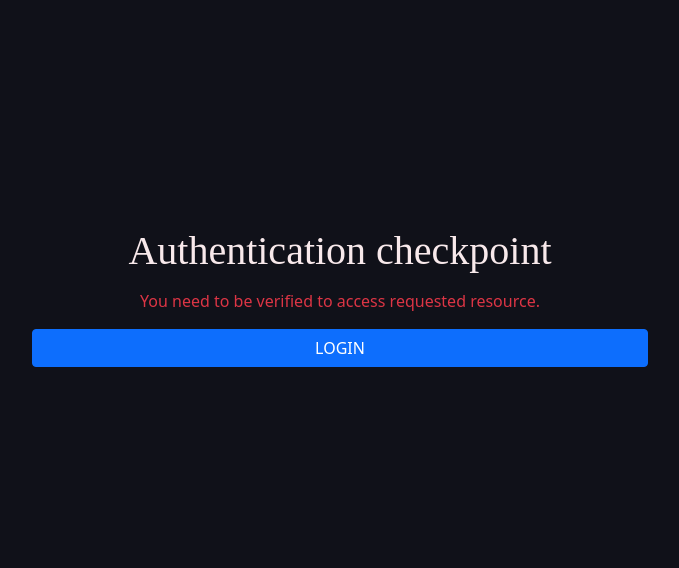
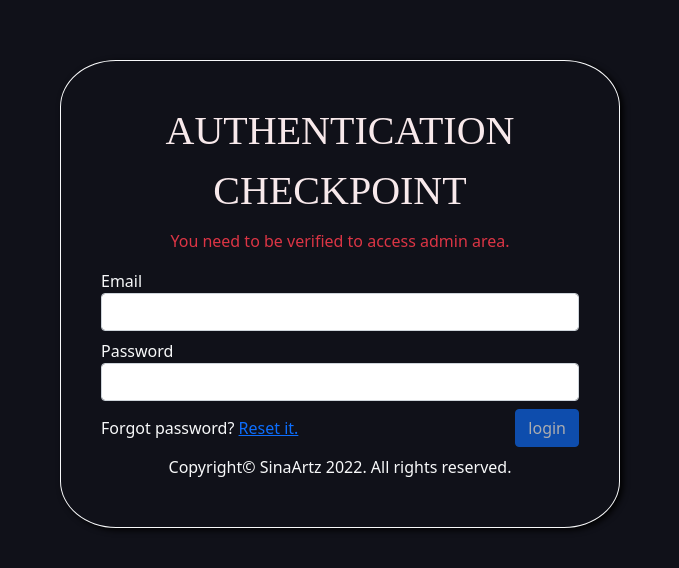
Before and after one commit to JerryWonder2126/art-page-test, an Angular app: page /auth in a window 1280 px wide. Shown: the part 106-674 px from the top of the page, without its empty margins (300-979 px from the left). Built offline with nearby package versions, Linux system fonts and the light colour scheme; no server answers; a web font is replaced by a local one.

Commit message:
Changed authentication system

```diff
--- a/package.json
+++ b/package.json
@@ -4,6 +4,8 @@
   "scripts": {
     "ng": "ng",
     "start": "ng serve",
+    "dev": "ng serve -c development",
+    "local": "ng serve -c local",
     "prod": "node ../backend/dist/index.js",
     "build": "ng build",
     "watch": "ng build --watch --configuration development",
--- a/src/app/admin/auth/auth.component.html
+++ b/src/app/admin/auth/auth.component.html
@@ -1,9 +1,24 @@
-<div class="container-fluid">
-    <div class="row justify-content-center align-items-center">
-        <div class="col col-10 col-md-6 text-center">
-            <h1>Authentication checkpoint</h1>
-            <p class="text-danger">You need to be verified to access requested resource.</p>
-            <button (click)="handleLoginState()" class="btn btn-primary w-100 text-uppercase">login</button>
+<div class="container-fluid d-flex justify-content-center align-items-center">
+    <form class="text-light" #loginForm="ngForm" method="post">
+        <div class="text-center">
+            <h1 class="text-uppercase">Authentication checkpoint</h1>
+            <p class="text-danger">You need to be verified to access admin area.</p>
+            <p *ngIf="error" class="alert alert-danger">{{ error }}</p>
         </div>
-    </div>
+        <div class="">
+            <label for="email">Email</label>
+            <input type="email" pattern="[a-zA-Z0-9._-]+@[a-zA-Z0-9.-]+\.[a-zA-Z]{2,4}" class="form-control" #email (change)="formChange(email)" [(ngModel)]="authDetails.email" name="email" id="email" required>
+        </div>
+        <div class="">
+            <label for="password">Password</label>
+            <input type="password" class="form-control" #password (change)="formChange(password)" [(ngModel)]="authDetails.password" name="password" id="password" required>
+        </div>
+        <div class="d-flex justify-content-between align-items-center">
+            <p class="m-0">Forgot password? <a href="#">Reset it.</a></p>
+            <input type="submit" (click)="handleLoginState(loginForm)" class="btn btn-primary" value="login" [ngClass]="{'disabled': !loginForm.valid}">
+        </div>
+        <div class="text-center">
+            <p>Copyright&COPY; SinaArtz {{ presentYear }}. All rights reserved.</p>
+        </div>
+    </form>
 </div>
--- a/src/app/admin/auth/auth.component.scss
+++ b/src/app/admin/auth/auth.component.scss
@@ -1,3 +1,24 @@
-.row {
+@import "../../../extras.scss";
+
+.container-fluid {
     min-height: 100vh;
+
+    form {
+        width: 90%;
+        max-width: 560px;
+        border: 1px solid;
+        padding: 2em;
+        border-radius: 10%;
+        box-shadow: 3px 2px 6px 0px black;
+    }
+
+    form > div {
+        margin: 0.5em;
+    }
+
+    @include sm {
+        form {
+            padding: 1em;
+        }
+    }
 }
--- a/src/app/admin/auth/auth.component.ts
+++ b/src/app/admin/auth/auth.component.ts
@@ -1,6 +1,8 @@
 import { Component, OnInit } from '@angular/core';
+import { NgForm } from '@angular/forms';
 import { ActivatedRoute, Router } from '@angular/router';
 import { Observable } from 'rxjs';
+import { IAuthDetails } from 'src/app/extra-packs/interfaces/general-interfaces';
 import { BackendService } from 'src/app/services/backend/backend.service';
 
 @Component({
@@ -11,7 +13,9 @@ import { BackendService } from 'src/app/services/backend/backend.service';
 export class AuthComponent implements OnInit {
 
   loggedIn!: boolean;
-
+  error!: string;
+  authDetails!: IAuthDetails;
+  presentYear = new Date().getFullYear();
 
   constructor(
     private authService: BackendService,
@@ -20,29 +24,32 @@ export class AuthComponent implements OnInit {
 
   ngOnInit(): void {
     this.loggedIn = Boolean(sessionStorage.getItem('authenticated'));
-    this.route.queryParamMap.subscribe(param => {
-      if (this.loggedIn) {
-        const next = param.get('next');
-        const callback = next ? next : '/admin';
-        this.router.navigateByUrl(callback);
-      } else {
-        const token = param.get('access-token');
-        if (token) {
-          this.authService.setAccessToken(token);
-          this.router.navigateByUrl('admin');
-        }
-      }
-    });
+    if (this.loggedIn) this.router.navigateByUrl('/admin');
+    this.authDetails = {
+      email: '',
+      password: ''
+    };
 
   }
 
-  handleLoginState() {
+  handleLoginState(form: NgForm) {
     if (this.loggedIn) {
       // process logout
     } else {
       // process login
-      this.authService.login();
+      this.authService.login(this.authDetails).subscribe(
+        (resp: any) => {
+          this.authService.setAccessToken(resp['access-token']);
+          this.router.navigateByUrl('/admin');
+        },
+        error => {
+          this.error = error.error;
+        });
     }
   }
 
+  formChange(form: HTMLInputElement) {
+    console.log(form.type);
+  }
+
 }
--- a/src/app/admin/forms/offers/manage-offers.component.html
+++ b/src/app/admin/forms/offers/manage-offers.component.html
@@ -21,7 +21,7 @@
     </div>
     <div class="mb-2 col-6 col-md-8">
         <label for="section_hash">Status</label>
-        <select name="status" id="status" class="form-select" required [(ngModel)]="offer.status">
+        <select name="status" id="status" class="text-uppercase form-select" required [(ngModel)]="offer.status">
             <!-- <option value="">-- select --</option> -->
             <option selected value="on sale">on sale</option>
             <option value="sold">sold</option>
--- a/src/app/admin/main-page/main-page.component.html
+++ b/src/app/admin/main-page/main-page.component.html
@@ -1,11 +1,11 @@
 
 <div class="container">
-    <header>
+    <header class="d-flex justify-content-between">
         <h1><a class="navbar-brand" [routerLink]="['/home']">SinaArtz</a></h1>
+        <div class="d-flex align-items-center">
+            <button class="btn btn-outline-warning text-uppercase" (click)="logout()">logout</button>
+        </div>
     </header>
-    <div>
-        <button (click)="handleLoginState()" class="btn btn-primary">{{ loggedIn ? 'logout' : 'login' }}</button>
-    </div>
     <div *ngIf="!offersVisibility" class="row" [ngClass]="{'fade': offersVisibility}">
         <art-section-modal (deleteButtonClicked)="deleteSection(activeService.uhash)" [service]="activeService"></art-section-modal>
         <div class="col-12 head-section">
@@ -87,9 +87,9 @@
                         <div class="action-btns">
                             <button type="button" class="btn btn-danger action-btn" (click)="setActiveOffer(offer)"
                             data-bs-toggle="modal" data-bs-target="#offerDeleteModal">delete</button>
-                            <button type="button" class="btn btn-secondary  action-btn" (click)="editOffer(offer)">edit</button>
+                            <button type="button" class="btn btn-secondary action-btn" (click)="editOffer(offer)">edit</button>
                             <!-- <button (click)="toggleOffersVisibility(offer.uhash)" class="btn btn-warning">offers</button> -->
-                            <button type="button" class="btn btn-primary  action-btn" (click)="previewOffer(offer)">preview</button>
+                            <button type="button" class="btn btn-primary action-btn" (click)="previewOffer(offer)">preview</button>
                         </div>
                     </div>
                 </div>
--- a/src/app/admin/main-page/main-page.component.ts
+++ b/src/app/admin/main-page/main-page.component.ts
@@ -2,9 +2,7 @@ import { Component, OnChanges, OnInit, SimpleChanges } from '@angular/core';
 import { ActivatedRoute, Router } from '@angular/router';
 import { Observable } from 'rxjs';
 import { OfferInterface, SectionItemInterface, IState } from 'src/app/extra-packs/interfaces/general-interfaces';
-import { AdminService } from 'src/app/services/admin/admin.service';
 import { BackendService } from 'src/app/services/backend/backend.service';
-import { OffersService } from 'src/app/services/offers.service';
 
 @Component({
   selector: 'art-main-page',
@@ -26,10 +24,8 @@ export class MainPageComponent implements OnInit, OnChanges {
   loggedIn!: boolean;
 
   constructor(
-    private adminService: BackendService,
     private authService: BackendService,
-    private router: Router,
-    private route: ActivatedRoute
+    private router: Router
   ) { }
 
   ngOnChanges(changes: SimpleChanges): void {
@@ -37,8 +33,8 @@ export class MainPageComponent implements OnInit, OnChanges {
   }
 
   ngOnInit(): void {
-    this.services = this.adminService.sections;
-    this.offers = this.adminService.offers;
+    this.services = this.authService.sections;
+    this.offers = this.authService.offers;
     this.setState();
     if (this.offersVisibility) {
       this.loadOffers(this.activeService.uhash);
@@ -89,7 +85,7 @@ export class MainPageComponent implements OnInit, OnChanges {
 
   toggleOffersVisibility(section?: SectionItemInterface) {
     const useSection = section ? section : this.activeService;
-    this.adminService.getOffersForService(useSection.uhash);
+    this.authService.getOffersForService(useSection.uhash);
     this.setActiveService(useSection);
     this.offersVisibility = !this.offersVisibility;
     this.savedState.offersVisibility = this.offersVisibility;
@@ -97,13 +93,13 @@ export class MainPageComponent implements OnInit, OnChanges {
   }
 
   deleteSection(section_hash: string) {
-    this.adminService.deleteSection(section_hash)?.subscribe(response => {
+    this.authService.deleteSection(section_hash)?.subscribe(response => {
     });
   }
 
   deleteOffer(section_hash: string, offer_hash?: string) {
     if (offer_hash) {
-      this.adminService.deleteOffer(offer_hash, section_hash)?.subscribe();
+      this.authService.deleteOffer(offer_hash, section_hash)?.subscribe();
     }
   }
 
@@ -123,7 +119,7 @@ export class MainPageComponent implements OnInit, OnChanges {
   }
 
   loadOffers(section_hash: string) {
-    this.adminService.getOffersForService(section_hash);
+    this.authService.getOffersForService(section_hash);
   }
 
   editOffer(offer: OfferInterface) {
@@ -137,14 +133,8 @@ export class MainPageComponent implements OnInit, OnChanges {
     this.previewOfferVisible = true;
   }
 
-  handleLoginState() {
-    if (this.loggedIn) {
-      // process logout
-      this.authService.logout();
-    } else {
-      // process login
-      this.authService.login();
-    }
+  logout() {
+    this.authService.logout();
   }
 
 }
--- a/src/app/extra-packs/interfaces/general-interfaces.ts
+++ b/src/app/extra-packs/interfaces/general-interfaces.ts
@@ -69,3 +69,8 @@ export interface IState {
     activeOffer: OfferInterface,
     activeService: SectionItemInterface
 }
+
+export interface IAuthDetails {
+    email: string;
+    password: string;
+}
--- a/src/app/interceptor/network.interceptor.ts
+++ b/src/app/interceptor/network.interceptor.ts
@@ -5,7 +5,7 @@ import {
   HttpEvent,
   HttpInterceptor
 } from '@angular/common/http';
-import { Observable } from 'rxjs';
+import { Observable, throwError } from 'rxjs';
 import { catchError, finalize } from 'rxjs/operators';
 import { LoaderService } from '../services/loader/loader.service';
 import { Router } from '@angular/router';
@@ -37,7 +37,7 @@ export class NetworkInterceptor implements HttpInterceptor {
           this.router.navigateByUrl('auth');
         }
       }
-      return [];
+      return throwError(err);
     }));
   }
 }
--- a/src/app/services/backend/backend.service.ts
+++ b/src/app/services/backend/backend.service.ts
@@ -3,7 +3,7 @@ import { Injectable } from '@angular/core';
 import { BehaviorSubject, Observable } from 'rxjs';
 import { map } from 'rxjs/operators';
 import { environment } from 'src/environments/environment';
-import { BackendResponseInterface, OfferInterface, SectionItemInterface } from 'src/app/extra-packs/interfaces/general-interfaces';
+import { BackendResponseInterface, IAuthDetails, OfferInterface, SectionItemInterface } from 'src/app/extra-packs/interfaces/general-interfaces';
 import { Router } from '@angular/router';
 
 @Injectable({
@@ -14,7 +14,7 @@ export class BackendService {
   private BASE_URL = environment.baseURL;
   private SECTIONS_URL = `${this.BASE_URL}/sections/`;
   private OFFERS_URL = `${this.BASE_URL}/offers/`;
-  private API_BASE_URL = `${this.BASE_URL}/auth`;
+  private AUTH_BASE_URL = `${this.BASE_URL}/auth/native`;
 
   private _sections: BehaviorSubject<SectionItemInterface[]> = new BehaviorSubject<SectionItemInterface[]>([]);
 
@@ -168,10 +168,12 @@ export class BackendService {
     return this.http.post<BackendResponseInterface>(`${this.BASE_URL}social/?type=${type}`, form).pipe(map(response => response.rows));
   }
 
-  login() {
-    const presentURL = location.href;
-    const loginURL = `${this.API_BASE_URL}/?callback=${presentURL}`;
-    window.open(loginURL);
+  login(authDetails: IAuthDetails) {
+    // const presentURL = location.href;
+    // const loginURL = `${this.API_BASE_URL}/?callback=${presentURL}`;
+    // window.open(loginURL);
+    console.log(JSON.stringify(authDetails));
+    return this.http.post(this.AUTH_BASE_URL, authDetails);
   }
 
   logout(next='/') {
--- /dev/null
+++ b/src/environments/environment.local.ts
@@ -0,0 +1,4 @@
+export const environment = {
+    production: true,
+    baseURL: 'https://sinaartz-test.herokuapp.com/api/v1'
+  };
```
Also changed, not shown: angular.json (+24 -0 lines).
